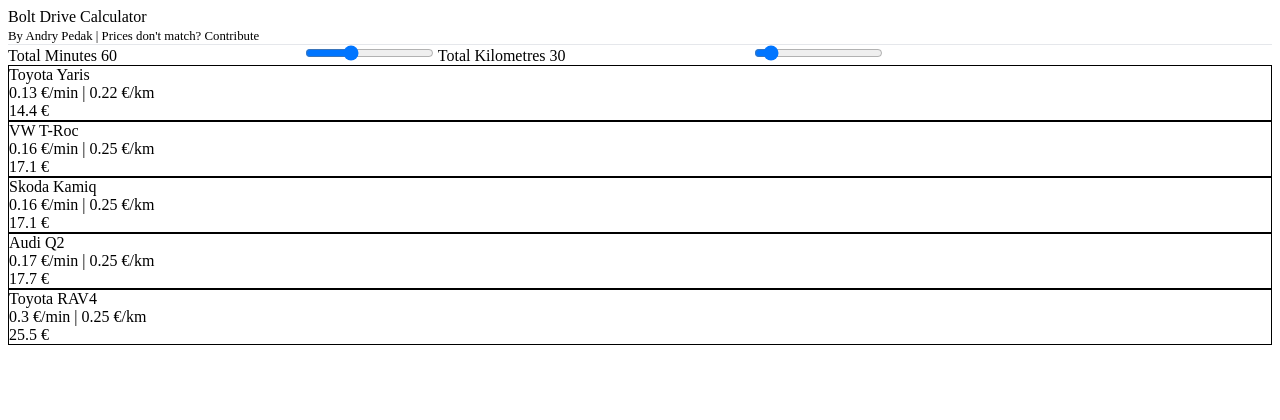
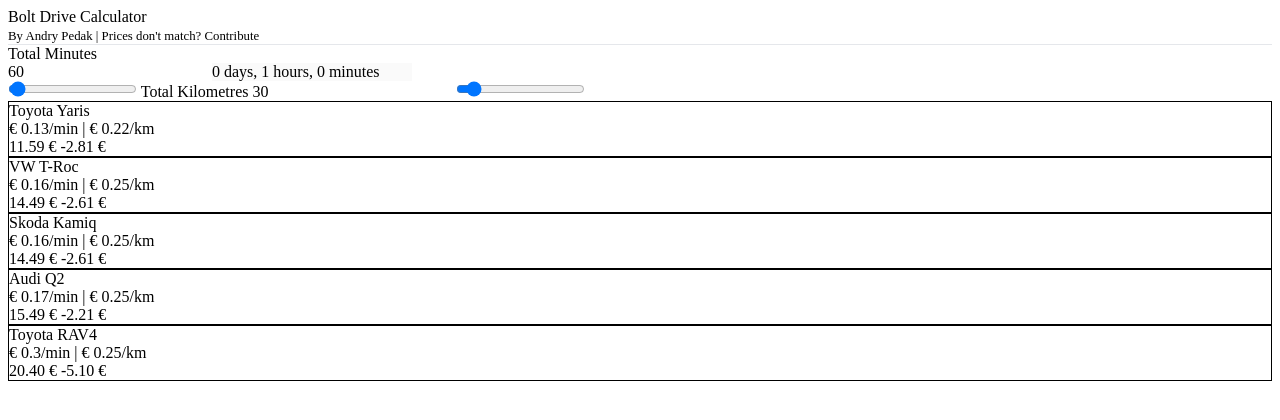
Before and after one commit to aanndryyyy/bolt-calculator, a SvelteKit app: page / in a window 1280 px wide. Shown: the top 420 px of the page. Built offline with nearby package versions, Linux system fonts and the light colour scheme.

Commit message:
Fix price calculation logic

```diff
--- /dev/null
+++ b/src/Car.ts
@@ -0,0 +1,13 @@
+interface CarPrices {
+  km:     number;
+  minute: number;
+  hour:   number;
+  day:    number;
+}
+
+interface Car {
+  name: string;
+  price: CarPrices
+}
+
+export type { Car };
--- a/src/cars.js
+++ b/src/cars.ts
@@ -1,5 +1,6 @@
+import type { Car } from './Car';
 
-const cars = [
+const cars: Car[] = [
   {
     name: "VW T-Roc",
     price: {
--- a/src/routes/+page.svelte
+++ b/src/routes/+page.svelte
@@ -3,18 +3,61 @@
   @tailwind utilities;
 </style>
 
-<script>
+<script lang="ts">
   import cars from "../cars";
+  import type { Car as CarInterface } from '../Car';
 
-	let totalMinutes = 60;
-	let totalKilometres = 30;
+	let totalMinutes: number    = 60;
+	let totalKilometres: number = 30;
 
-  cars.sort( function(a,b) {
+  cars.sort( function( a, b ) {
     var firstPer = totalMinutes*a.price.minute + totalKilometres*a.price.km
     var secPer = totalMinutes*b.price.minute + totalKilometres*b.price.km
 
     return firstPer - secPer;
   });
+
+  function breakdown_minutes( theTotalMinutes: number ) {
+
+    const days    = Math.floor( theTotalMinutes / ( 60 * 24 ) );
+    const hours   = Math.floor( theTotalMinutes / 60 ) % 24;
+    const minutes = theTotalMinutes % 60;
+
+    return { days, hours, minutes };
+  }
+
+  function get_duration_price( theTotalMinutes: number, car: CarInterface  ) {
+
+    let { days, hours, minutes } = breakdown_minutes( theTotalMinutes );
+
+    if ( ( minutes + hours*60 )*car.price.minute >= car.price.day ) {
+
+      days++;
+      hours = 0;
+      minutes = 0;
+    }
+
+    if ( minutes*car.price.minute >= car.price.hour ) {
+      hours++;
+      minutes = 0;
+    }
+
+    return days*car.price.day + hours*car.price.hour + minutes*car.price.minute;
+  }
+
+  function get_discount_total( theTotalMinutes: number, car: CarInterface ) {
+
+    return get_duration_price( theTotalMinutes, car ) - totalMinutes*car.price.minute;
+  }
+
+  function get_formatted_duration( theTotalMinutes: number ) {
+
+    const { days, hours, minutes } = breakdown_minutes( theTotalMinutes );
+
+    return days + " days, " + hours + " hours, " + minutes + " minutes";
+  }
+
+  $: formattedDuration = get_formatted_duration( totalMinutes )
 </script>
 
 <svelte:head>
@@ -30,14 +73,17 @@
 
   <label class="block mb-4">
     <span class="block mb-1">Total Minutes</span>
-    <input class="appearance-none block w-full bg-gray-200 text-gray-700 border border-gray-200 rounded py-3 px-4 leading-tight focus:outline-none focus:bg-white focus:border-gray-500" type=text bind:value={totalMinutes} min=0>
-    <input class="w-full h-2 bg-gray-200 rounded-lg appearance-none cursor-pointer dark:bg-green-600" type=range bind:value={totalMinutes} min=0 max=180>
+    <div class="flex-col sm:flex-row flex gap-4">
+      <input class="appearance-none block w-full bg-gray-200 text-gray-700 border border-gray-200 rounded py-3 px-4 leading-tight focus:outline-none focus:bg-white focus:border-gray-500" type=number bind:value={totalMinutes} min=0>
+      <input class="appearance-none block w-full bg-gray-200 text-gray-500 border border-gray-200 rounded py-3 px-4 leading-tight focus:outline-none focus:bg-white focus:border-gray-500" type=text bind:value={formattedDuration} min=0 disabled>
+    </div>
+    <input class="w-full h-2 bg-green-600 rounded-lg appearance-none cursor-pointer" type=range bind:value={totalMinutes} min=0 max=4320>
   </label>
 
   <label class="block mb-8">
     <span class="block mb-1">Total Kilometres</span>
-    <input class="appearance-none block w-full bg-gray-200 text-gray-700 border border-gray-200 rounded py-3 px-4 leading-tight focus:outline-none focus:bg-white focus:border-gray-500" type=text bind:value={totalKilometres} min=0>
-    <input class="w-full h-2 bg-gray-200 rounded-lg appearance-none cursor-pointer dark:bg-green-600" type=range bind:value={totalKilometres} min=0 max=360>
+    <input class="appearance-none block w-full bg-gray-200 text-gray-700 border border-gray-200 rounded py-3 px-4 leading-tight focus:outline-none focus:bg-white focus:border-gray-500" type=number bind:value={totalKilometres} min=0>
+    <input class="w-full h-2 bg-green-600 rounded-lg appearance-none cursor-pointer" type=range bind:value={totalKilometres} min=0 max=360>
   </label>
 
   <div class="grid gap-4 auto-cols-fr">
@@ -45,12 +91,13 @@
       <div class="flex justify-between items-center p-4 shadow-md rounded-md" style="border:1px solid black;">
         <div>
           <h2 class="font-semibold text-base">{car.name}</h2>
-          <p>{car.price.minute} &euro;/<span class="text-xs">min</span> | {car.price.km} &euro;/<span class="text-xs">km</span></p>
+          <p class="text-gray-500">&euro; {car.price.minute}/<span class="text-xs">min</span> | &euro; {car.price.km}/<span class="text-xs">km</span></p>
         </div>
 
-        <p class="text-2xl font-bold" class:text-green-600={i === 0}
-          title="{(totalMinutes*car.price.minute).toFixed(1)}€ + {(totalKilometres*car.price.km).toFixed(1)}€"
-          >{(totalMinutes*car.price.minute + totalKilometres*car.price.km).toFixed(1)} &euro;</p>
+        <div class="text-2xl font-bold text-right" class:text-green-600={i === 0}>
+          {(get_duration_price(totalMinutes, car) + totalKilometres*car.price.km).toFixed(2)} &euro;
+          <span class="block text-xs font-normal text-blue-600">{get_discount_total(totalMinutes, car).toFixed(2)} &euro;</span>
+        </div>
       </div>
     {/each}
   </div>
```
